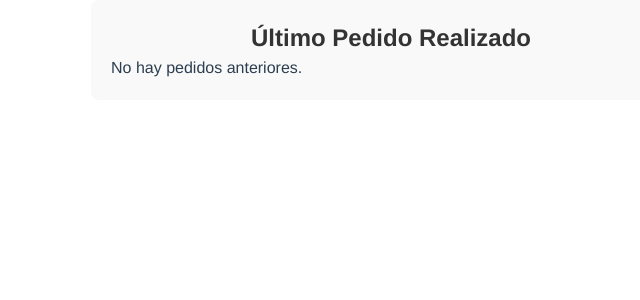
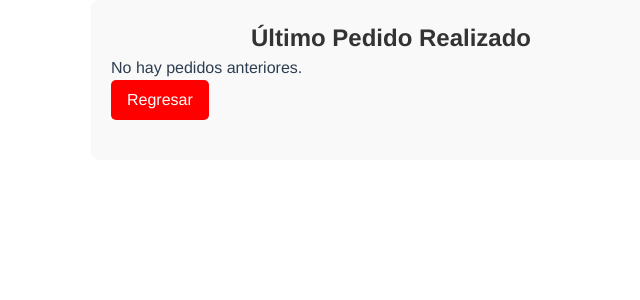
Before and after one commit to DaniHDZM/App-de-compra-de-postres-IHC, a Vue app: page /UltimoPedido in a window 1280 px wide. Shown: the top 300 px of the page, without its empty margins (249-889 px from the left). Built offline with nearby package versions, Linux system fonts and the light colour scheme; what webfontloader would draw is missing.

Commit message:
Boton regresar en ultimo pedido

```diff
--- a/src/components/UltimoPedido.vue
+++ b/src/components/UltimoPedido.vue
@@ -15,6 +15,8 @@
       <div v-else>
         <p>No hay pedidos anteriores.</p>
       </div>
+      <button @click="goBack" class="back-button">Regresar</button>
+
     </div>
   </template>
 
@@ -39,10 +41,14 @@
           this.lastOrder = orderHistory[orderHistory.length - 1];
         }
       },
+      goBack() {
+        this.$router.push("/Productos")
+      },
     },
     mounted() {
       this.loadLastOrder();
     },
+
   };
   </script>
 
@@ -68,4 +74,17 @@
   .last-order ul li {
     margin: 5px 0;
   }
+  .back-button {
+  padding: 8px 16px;
+  background-color: red;
+  color: white;
+  border: none;
+  cursor: pointer;
+  border-radius: 5px;
+  margin-bottom: 20px;
+  margin-center: auto;
+}
+.back-button:hover {
+  background-color: #cd1c18;
+}
   </style>
```
